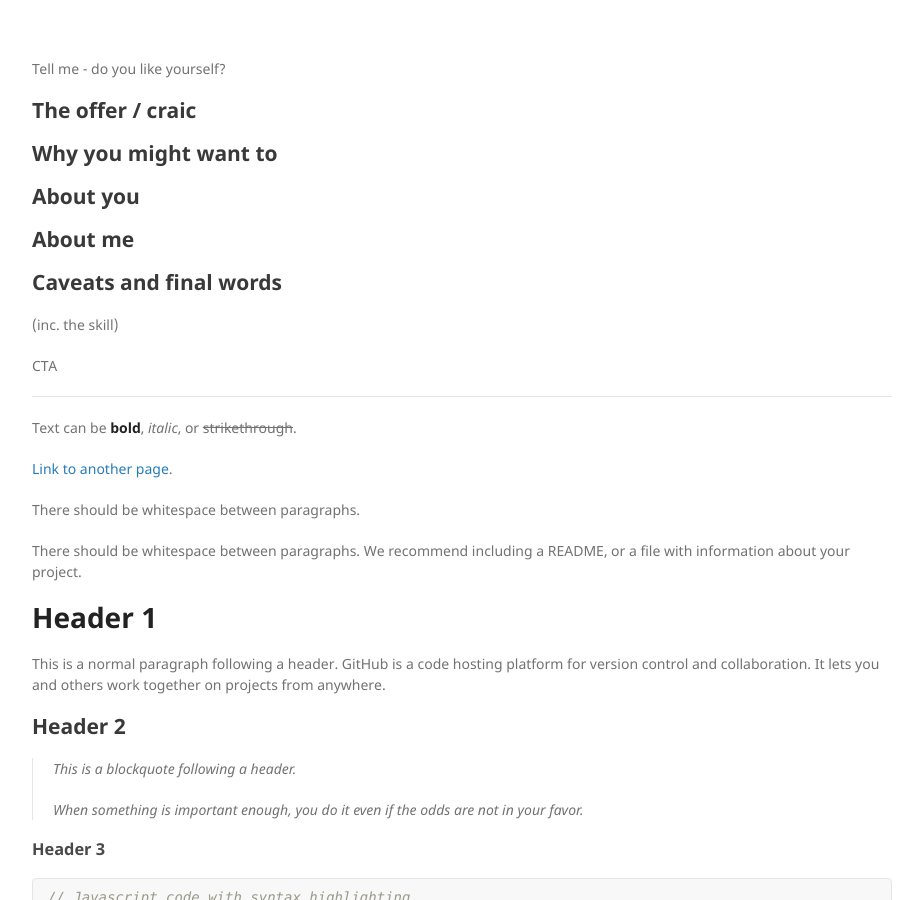
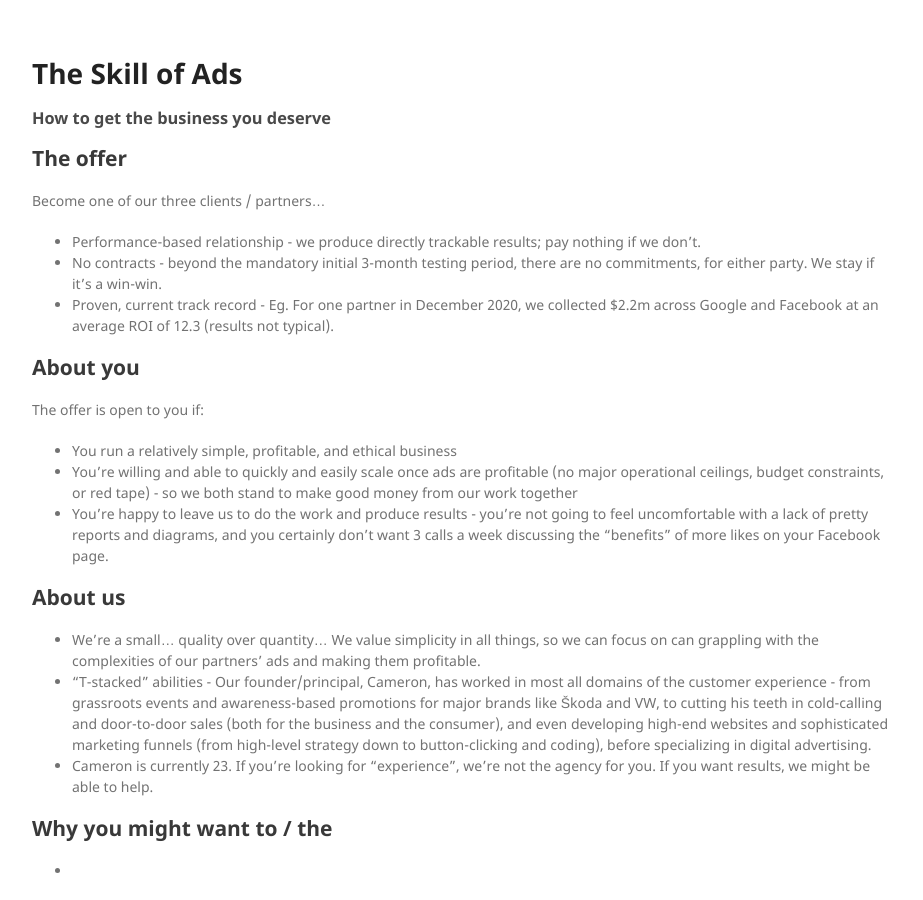
Before and after one commit to cameronhill1/skillofads, a Jekyll site: the page built from index.md, in a window 1280 px wide and 900 px high. Shown: the whole window, without its empty margins (178-1101 px from the left). Built offline with Jekyll 4.4.1, drawn with Linux system fonts in a browser that asks for light colours; our own code applies the rules of GitHub Pages for plain Markdown files.

Commit message:
Update index.md

```diff
--- a/index.md
+++ b/index.md
@@ -1,29 +1,50 @@
-
-Tell me - do you like yourself?
+# The Skill of Ads
+### How to get the business you deserve
 
 
+## The offer
 
-## The offer / craic
+Become one of our three clients / partners...
+
+- Performance-based relationship - we produce directly trackable results; pay nothing if we don't.
+- No contracts - beyond the mandatory initial 3-month testing period, there are no commitments, for either party. We stay if it's a win-win.
+- Proven, current track record - Eg. For one partner in December 2020, we collected $2.2m across Google and Facebook at an average ROI of 12.3 (results not typical).
+
+
+## About you
+
+The offer is open to you if:
+
+- You run a relatively simple, profitable, and ethical business
+- You're willing and able to quickly and easily scale once ads are profitable (no major operational ceilings, budget constraints, or red tape) - so we both stand to make good money from our work together
+- You're happy to leave us to do the work and produce results - you're not going to feel uncomfortable with a lack of pretty reports and diagrams, and you certainly don't want 3 calls a week discussing the "benefits" of more likes on your Facebook page.
+
+
+## About us
+
+- We're a small... quality over quantity... We value simplicity in all things, so we can focus on can grappling with the complexities of our partners' ads and making them profitable.
+- "T-stacked" abilities - Our founder/principal, Cameron, has worked in most all domains of the customer experience - from grassroots events and awareness-based promotions for major brands like Škoda and VW, to cutting his teeth in cold-calling and door-to-door sales (both for the business and the consumer), and even developing high-end websites and sophisticated marketing funnels (from high-level strategy down to button-clicking and coding), before specializing in digital advertising.
+- Cameron is currently 23. If you're looking for "experience", we're not the agency for you. If you want results, we might be able to help.
 
 
 
 
 
-## Why you might want to
+## Why you might want to / the
 
-
+-
 
 
 
 ## About you
 
-
+-
 
 
 
 ## About me
 
-
+-
 
 
 
@@ -33,7 +54,7 @@ Tell me - do you like yourself?
 (inc. the skill)
 
 
-CTA
+## CTA
 
 
 
```
